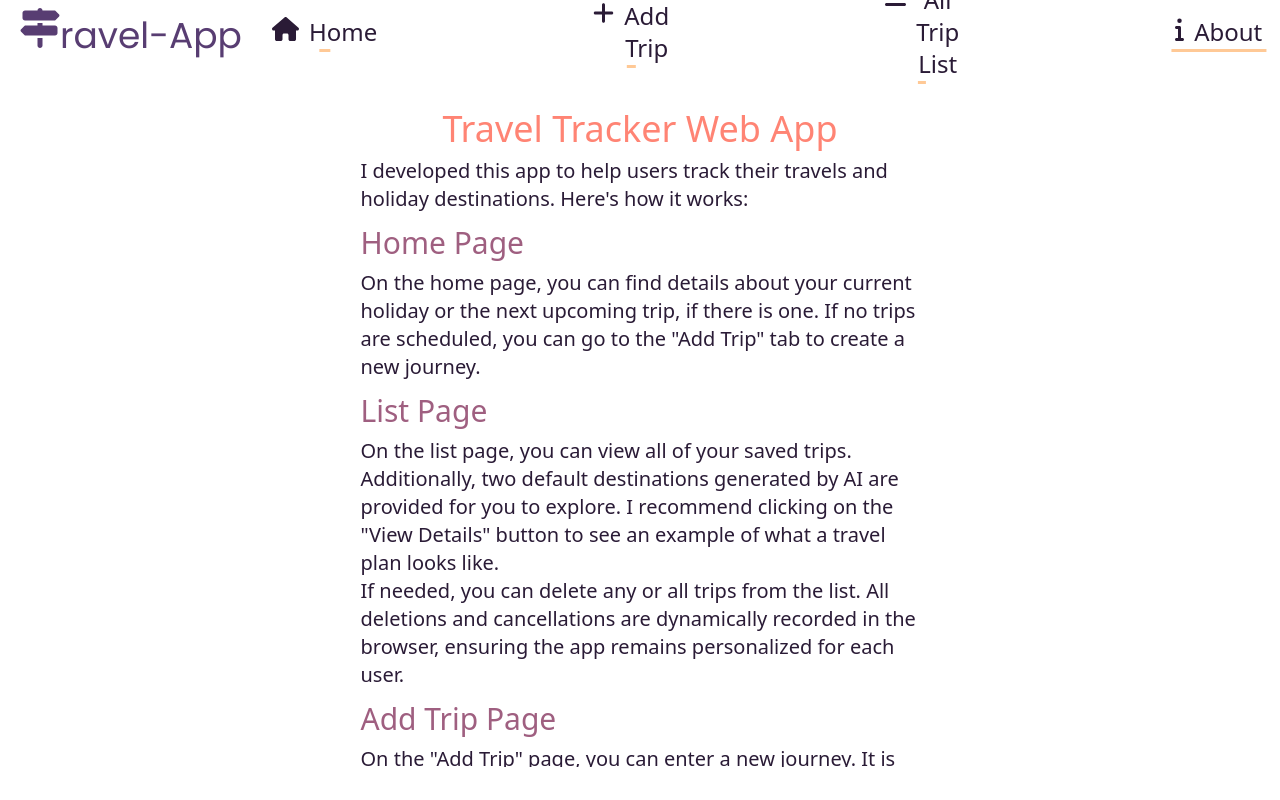
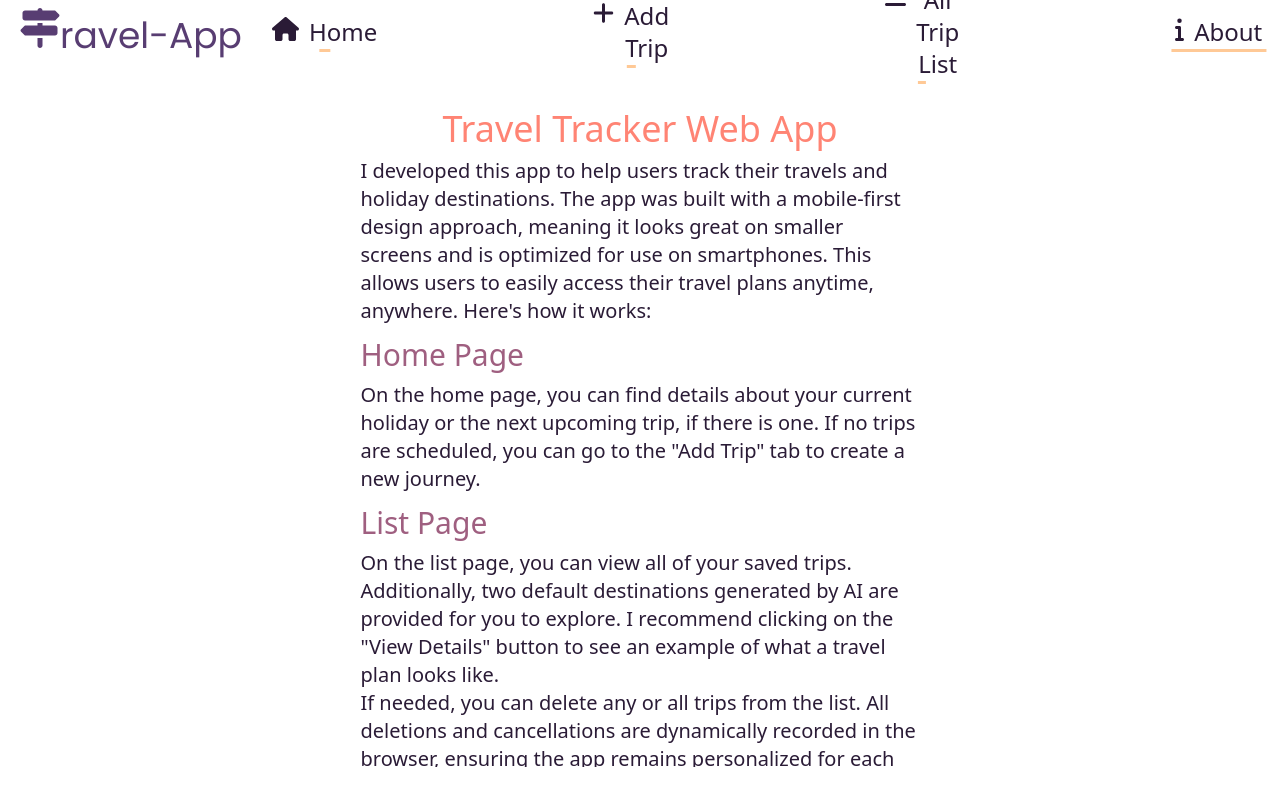
Before and after one commit to agnesvarga1/travel-app, a Vue app: page /about in a window 1280 px wide. Built offline with nearby package versions, Linux system fonts and the light colour scheme.

Commit message:
feat fav icon & app description update

```diff
--- a/index.html
+++ b/index.html
@@ -2,7 +2,7 @@
 <html lang="en">
   <head>
     <meta charset="UTF-8" />
-    <link rel="icon" type="image/svg+xml" href="/vite.svg" />
+    <link rel="icon" type="image/svg+xml" href="/passport-solid.svg" />
     <link rel="preconnect" href="https://fonts.googleapis.com" />
     <link rel="preconnect" href="https://fonts.gstatic.com" crossorigin />
     <link
--- a/src/pages/AppAbout.vue
+++ b/src/pages/AppAbout.vue
@@ -10,7 +10,10 @@
 
     <p class="text-body text-dark text-lg lg:text-xl">
       I developed this app to help users track their travels and holiday
-      destinations. Here's how it works:
+      destinations. The app was built with a mobile-first design approach,
+      meaning it looks great on smaller screens and is optimized for use on
+      smartphones. This allows users to easily access their travel plans
+      anytime, anywhere. Here's how it works:
     </p>
 
     <h2 class="text-accent text-2xl md:text-3xl text-bold mb-2 mt-3">
```
Also changed, not shown: public/passport-solid.svg (added).
